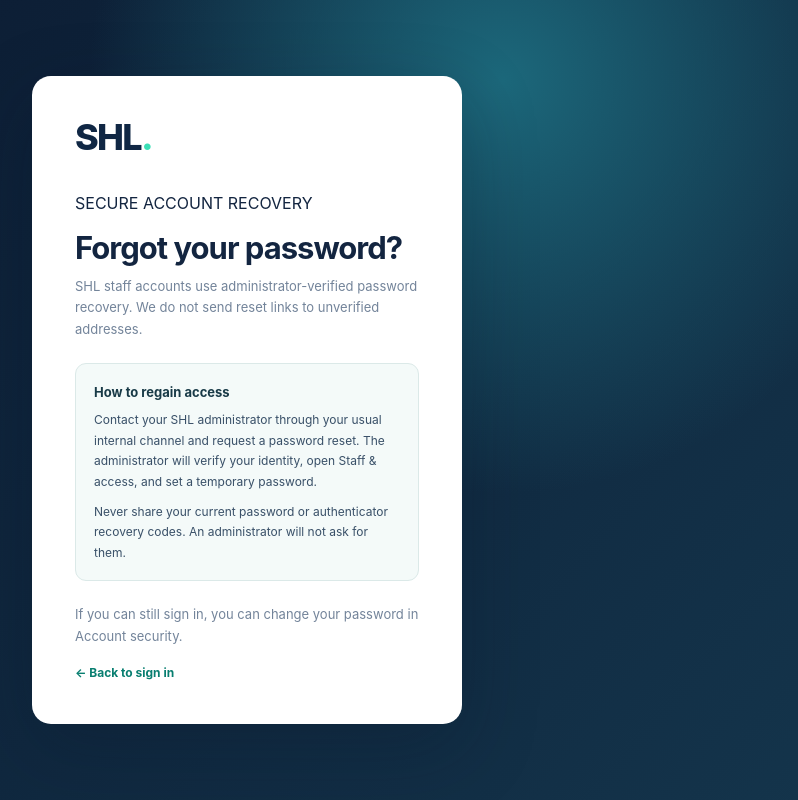
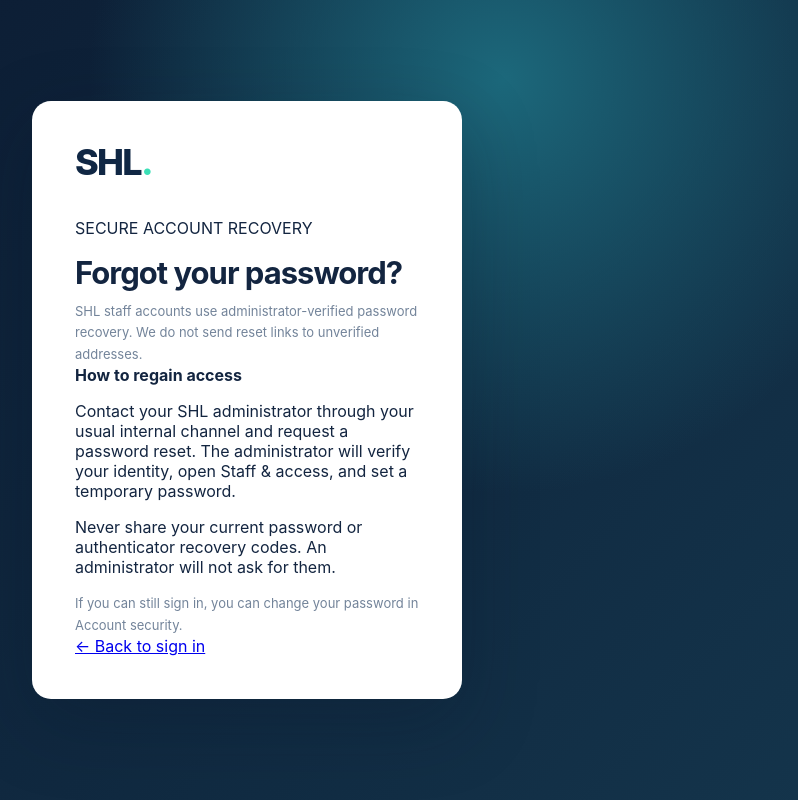
Before and after one commit to niloy-datta/shl-operations, a Next.js app in the folder apps/web/: page /forgot-password in a window 1280 px wide. Shown: the whole page, without its empty margins (393-1191 px from the left). Built offline with nearby package versions, Linux system fonts and the light colour scheme.

Commit message:
chore(auth): keep existing login without extra recovery page

```diff
--- a/apps/web/src/app/globals.css
+++ b/apps/web/src/app/globals.css
@@ -280,12 +280,3 @@ body{background:radial-gradient(ellipse 65% 25% at 90% 0%,#e1f8f1 0%,transparent
 .quick-panel a.quick-action { text-decoration: none; }
 @media (max-width: 1180px) { .metric-grid { grid-template-columns: repeat(2, minmax(0, 1fr)); } }
 @media (max-width: 480px) { .metric-grid { grid-template-columns: 1fr; } }
-
-.login-recovery-link { margin: 0; text-align: center; font-size: 12px; }
-.login-recovery-link a, .recovery-back-link { color: #087e70; font-weight: 750; text-decoration: none; }
-.login-recovery-link a:hover, .recovery-back-link:hover { text-decoration: underline; }
-.recovery-guidance { margin: 23px 0; padding: 17px 18px; border: 1px solid #dbe9e8; background: #f4faf9; border-radius: 11px; font-size: 12px; line-height: 1.7; color: #395068; }
-.recovery-guidance strong { display: block; margin-bottom: 7px; color: #183a47; font-size: 13px; }
-.recovery-guidance p { margin: 0 0 10px; }
-.recovery-guidance p:last-child { margin-bottom: 0; }
-.recovery-back-link { display: inline-block; margin-top: 18px; font-size: 12px; }
```
